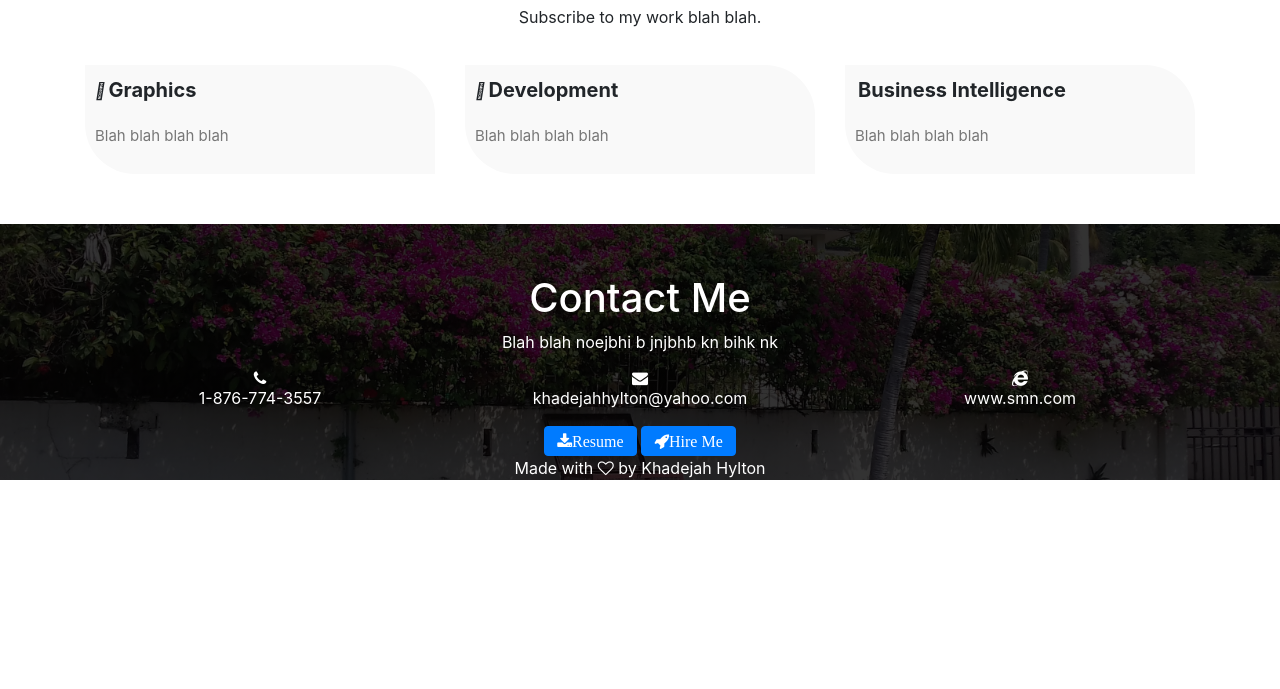
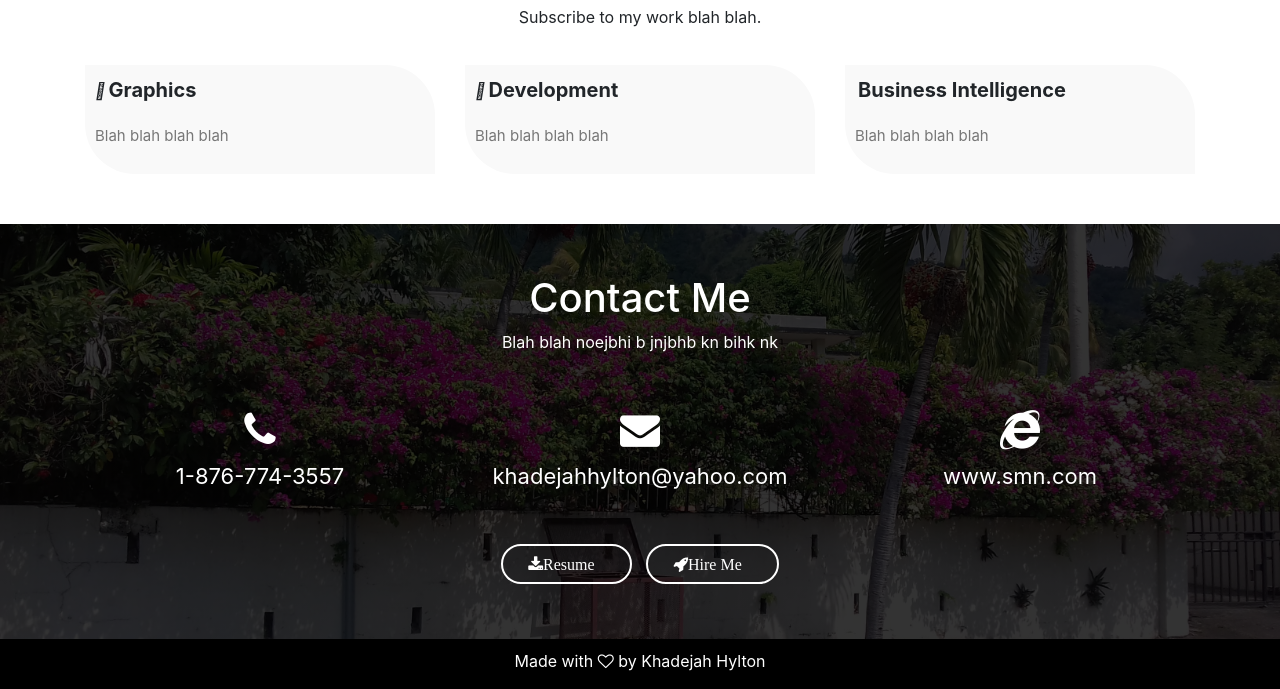
Before and after one commit to Dejah9/profile, a PHP site: page / in a window 1280 px wide. Shown: the part 2534-3223 px from the top of the page. Before the commit the page ends 3014 px from the top, so only its background shows below. Run offline with PHP 8.4, Linux system fonts and the light colour scheme.

Commit message:
edited css for contact and footer

```diff
--- a/style.css
+++ b/style.css
@@ -252,6 +252,48 @@ body{
 	background-size: cover;
 	background-attachment: fixed;
 	color: #fff;
+}
 
+.contact .row{
+	padding: 30px 0;
+	font-size: 22px;
+}
 
+.contact .col-md-4 .fa{
+	padding: 10px;
+	font-size: 40px;
 }
+
+.contact .btn{
+	padding:  10px 25px 10px 25px;
+	margin: 5px;
+	border-radius:  30px;
+	border: 2px solid #fff;
+	background: transparent;
+}
+
+.contact .btn:focus{
+	box-shadow: none !important;
+}
+
+.contact .btn:hover{
+	border: 2px solid #000 !important;
+	background: #000 !important;
+	transition: 0.6s;
+}
+
+.contact .btn .fa{
+	margin-right: 10px;
+}
+
+.footer{
+	background: #000;
+	height: 50px;
+	margin-top: 50px;
+	color: #fff;
+	padding-top: 10px;
+}
+
+.fa-heart-0{
+	color: red;
+}
```
